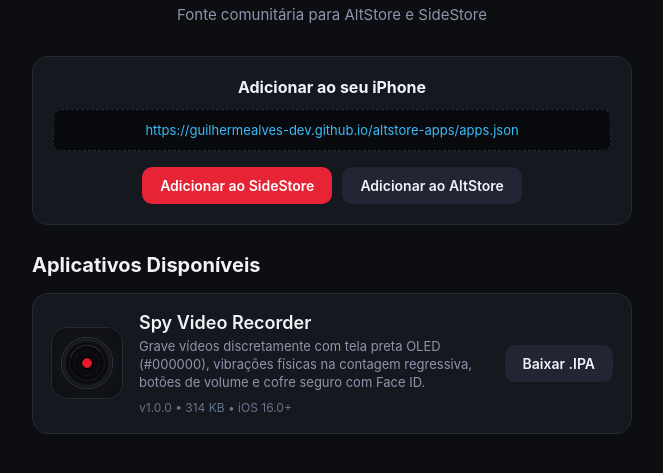
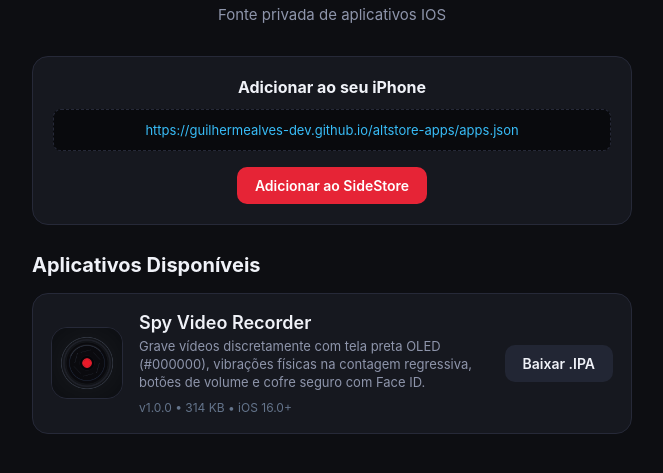
Before and after one commit to guilhermealves-dev/altstore-apps, a plain HTML site: page index.html in a window 1280 px wide. Shown: the part 77-550 px from the top of the page, without its empty margins (308-971 px from the left). Drawn offline with Linux system fonts and the light colour scheme.

Commit message:
refactor: remover mencoes ao AltStore e atualizar descricao para fonte privada

```diff
--- a/apps.json
+++ b/apps.json
@@ -1,6 +1,6 @@
 {
   "name": "GAD Apps",
-  "identifier": "com.gad.altstore",
+  "identifier": "com.gad.sidestore",
   "sourceURL": "https://guilhermealves-dev.github.io/altstore-apps/apps.json",
   "apps": [
     {
--- a/index.html
+++ b/index.html
@@ -3,7 +3,7 @@
 <head>
   <meta charset="UTF-8">
   <meta name="viewport" content="width=device-width, initial-scale=1.0">
-  <title>GAD Apps - AltStore & SideStore Source</title>
+  <title>GAD Apps - Fonte privada de aplicativos IOS</title>
   <style>
     :root {
       --bg: #0d0e12;
@@ -81,7 +81,7 @@
   <div class="container">
     <div class="header">
       <h1>GAD Apps</h1>
-      <p>Fonte comunitária para AltStore e SideStore</p>
+      <p>Fonte privada de aplicativos IOS</p>
     </div>
 
     <div class="source-box">
@@ -89,7 +89,6 @@
       <div class="source-url">https://guilhermealves-dev.github.io/altstore-apps/apps.json</div>
       <div class="btn-group">
         <a class="btn btn-primary" href="sidestore://source?url=https://guilhermealves-dev.github.io/altstore-apps/apps.json">Adicionar ao SideStore</a>
-        <a class="btn btn-secondary" href="altstore://source?url=https://guilhermealves-dev.github.io/altstore-apps/apps.json">Adicionar ao AltStore</a>
       </div>
     </div>
 
```
Also changed, not shown: 1 other file.
